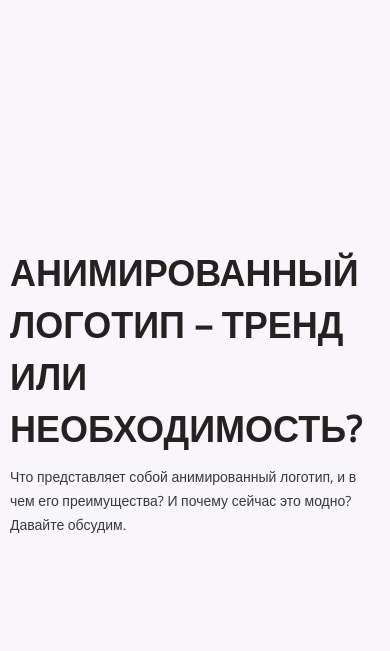
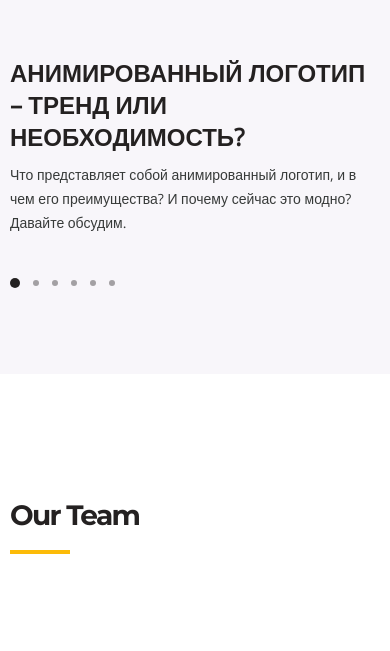
Before and after one commit to IlyaKvitkovskyi/O...Marketing, a plain HTML site: page index.html in a window 390 px wide. Shown: the part 6218-6869 px from the top of the page. Drawn offline with nearby package versions, Linux system fonts and the light colour scheme.

Commit message:
added adaptive for slider

```diff
--- a/css/style.css
+++ b/css/style.css
@@ -754,6 +754,22 @@ ul.footer__social {
   .magic__inner {
     padding: 50px 0;
   }
+
+  .slick-prev {
+    left: 0;
+  }
+
+  .slick-next {
+    right: 0;
+  }
+
+  .slider__blog-item {
+    padding: 120px 60px;
+  }
+
+  ul.slick-dots {
+    margin-left: 60px;
+  }
 }
 
 @media (max-width: 1200px) {
@@ -768,7 +784,8 @@ ul.footer__social {
 
   .about,
   .expertise,
-  .portfolio {
+  .portfolio,
+  .slider__blog {
     padding: 75px 0;
   }
 
@@ -948,6 +965,19 @@ ul.footer__social {
     width: 50%;
     margin-bottom: 40px;
   }
+
+  .slider__blog-item {
+    padding: 40px 0px;
+  }
+
+  ul.slick-dots {
+    margin-left: 0px;
+  }
+
+  .slider__blog-item-title {
+    font-size: 24px;
+    line-height: 32px;
+  }
 }
 
 @media (max-width: 440px) {
--- a/js/main.js
+++ b/js/main.js
@@ -6,6 +6,14 @@ $(function () {
       '<button type="button" class="slick-prev"><img src="img/arrow-left.svg" alt="arrow-left"></button>',
     nextArrow:
       '<button type="button" class="slick-next"><img src="img/arrow-right.svg" alt="arrow-right"></button>',
+    responsive: [
+      {
+        breakpoint: 769,
+        settings: {
+          arrows: false,
+        }
+      },
+    ]
   });
 
   $('.menu__btn').on('click', function(){
```
